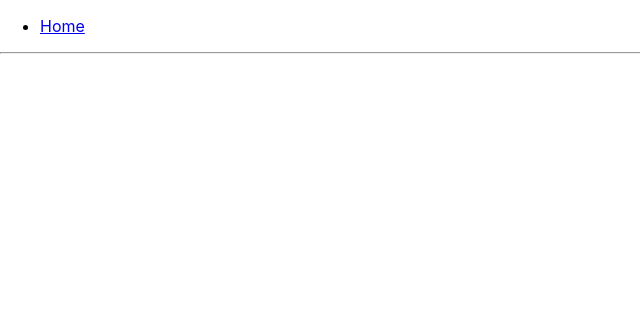
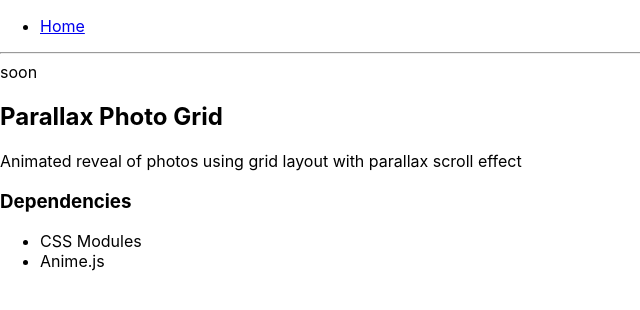
Before and after one commit to xdmorgan/animation-sandbox-react, a React (Create React App) app: page /parallax-grid in a window 1280 px wide. Shown: the top 310 px of the page, without its empty margins (0-640 px from the left). Built offline with nearby package versions, Linux system fonts and the light colour scheme.

Commit message:
Add parallax grid page

```diff
--- a/src/App.jsx
+++ b/src/App.jsx
@@ -1,9 +1,10 @@
 import React from "react";
 import { BrowserRouter as Router, Route, Link } from "react-router-dom";
-import VanishingCard from './vanishing-card'
-import DraggableSlider from './draggable-slider'
-import ScrollReveal from './scroll-reveal'
-import GLSlideshow from './slideshow'
+import VanishingCard from "./vanishing-card";
+import DraggableSlider from "./draggable-slider";
+import ScrollReveal from "./scroll-reveal";
+import GLSlideshow from "./slideshow";
+import ParallaxGrid from "./parallax-grid";
 
 function App() {
   return (
@@ -22,6 +23,7 @@ function App() {
         <Route exact path="/draggable-slider" component={DraggableSlider} />
         <Route exact path="/scroll-reveal" component={ScrollReveal} />
         <Route exact path="/gl-slideshow" component={GLSlideshow} />
+        <Route exact path="/parallax-grid" component={ParallaxGrid} />
       </div>
     </Router>
   );
@@ -32,10 +34,21 @@ function Home() {
     <div>
       <h2>Contents</h2>
       <ul>
-        <li><Link to="/vanishing-card">Vanishing Card Carousel</Link></li>
-        <li><Link to="/draggable-slider">Draggable Slider</Link></li>
-        <li><Link to="/scroll-reveal">Scroll Reveal</Link></li>
-        <li><Link to="/gl-slideshow">Slideshow (GL transition)</Link></li>
+        <li>
+          <Link to="/vanishing-card">Vanishing Card Carousel</Link>
+        </li>
+        <li>
+          <Link to="/draggable-slider">Draggable Slider</Link>
+        </li>
+        <li>
+          <Link to="/scroll-reveal">Scroll Reveal</Link>
+        </li>
+        <li>
+          <Link to="/gl-slideshow">Slideshow (GL transition)</Link>
+        </li>
+        <li>
+          <Link to="/parallax-grid">Parallax Photo Grid</Link>
+        </li>
       </ul>
     </div>
   );
--- /dev/null
+++ b/src/parallax-grid/index.jsx
@@ -0,0 +1,26 @@
+import React from "react";
+
+function Summary() {
+  return (
+    <>
+      <h2>Parallax Photo Grid</h2>
+      <p>
+        Animated reveal of photos using grid layout with parallax scroll effect
+      </p>
+      <h3>Dependencies</h3>
+      <ul>
+        <li>CSS Modules</li>
+        <li>Anime.js</li>
+      </ul>
+    </>
+  );
+}
+
+export default function View() {
+  return (
+    <div>
+      <div>soon</div>
+      <Summary />
+    </div>
+  );
+}
--- /dev/null
+++ b/src/parallax-grid/parallax-grid.module.scss
@@ -0,0 +1 @@
+// quiet innit
```
Also changed, not shown: src/parallax-grid/parallax-grid.jsx (added).
